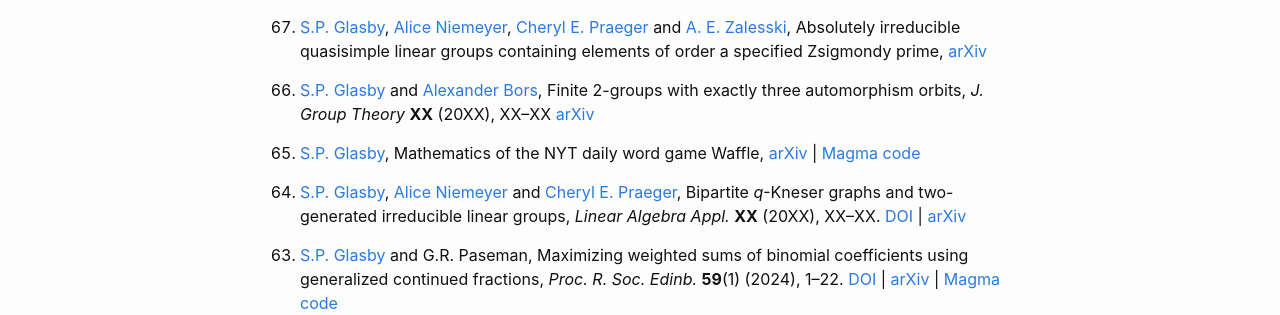
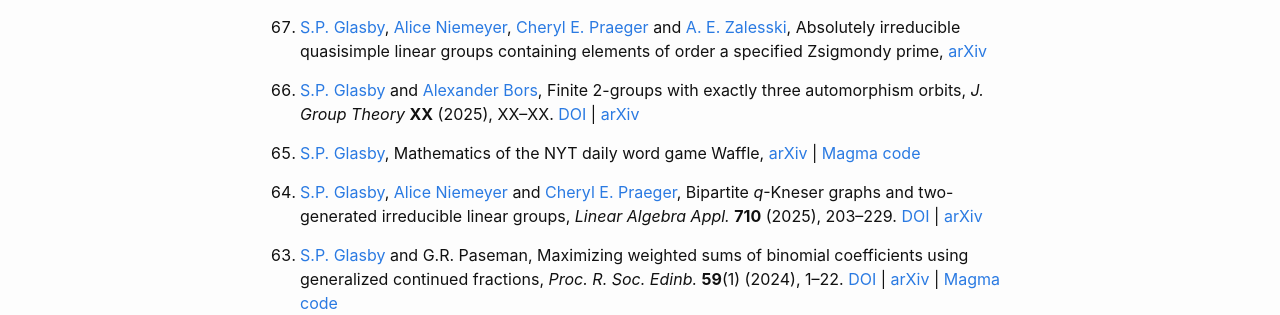
Before and after one commit to StephenGlasby/StephenGlasby.github.io, a Jekyll site: the page built from publications.md, in a window 1280 px wide and 900 px high. Shown: the part 341-656 px from the top of the window. Built offline with Jekyll 4.4.1, drawn with Linux system fonts in a browser that asks for light colours.

Commit message:
publications.md

```diff
--- a/publications.md
+++ b/publications.md
@@ -23,7 +23,8 @@ Preprints of my (recent) papers are on [the arXiv](https://arxiv.org/a/glasby_s_
 0. [S.P. Glasby](https://stephenglasby.github.io/) and
   [Alexander Bors](https://alexanderbors.wordpress.com/),
   Finite 2-groups with exactly three automorphism orbits,
-  *J. Group Theory* **XX** (20XX), XX--XX
+  *J. Group Theory* **XX** (2025), XX--XX.
+  [DOI](https://doi.org/10.1515/jgth-2024-0051) |
   [arXiv](https://arxiv.org/abs/2011.13016)
 
 0. [S.P. Glasby](https://stephenglasby.github.io/),
@@ -35,7 +36,7 @@ Preprints of my (recent) papers are on [the arXiv](https://arxiv.org/a/glasby_s_
   [Alice Niemeyer](https://www.mathb.rwth-aachen.de/Mitarbeiter/niemeyer.php)
   and [Cheryl E. Praeger](https://www.uwa.edu.au/people/cheryl.praeger),
   Bipartite *q*-Kneser graphs and two-generated irreducible linear groups,
-  *Linear Algebra Appl.* **XX** (20XX), XX--XX.
+  *Linear Algebra Appl.* **710** (2025), 203--229.
   [DOI](https://doi.org/10.1016/j.laa.2025.01.032) |
   [arXiv](https://arxiv.org/abs/2312.05529)
 
```
